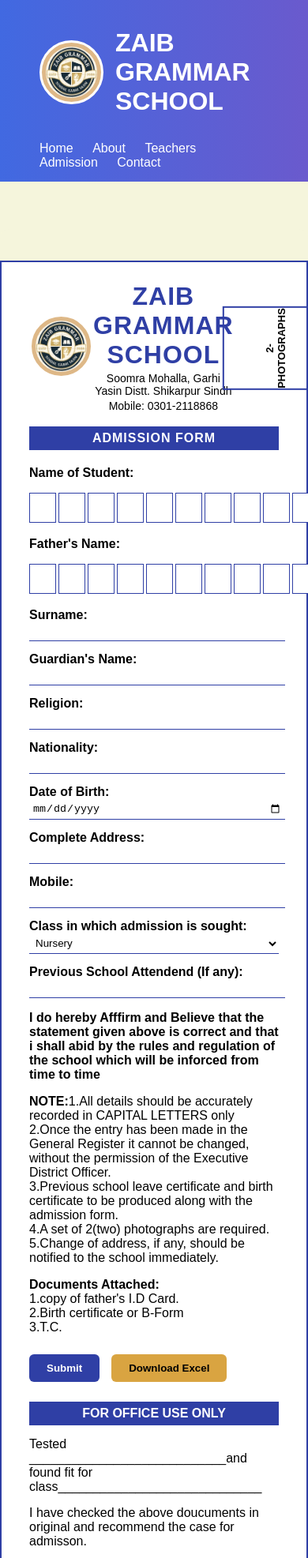
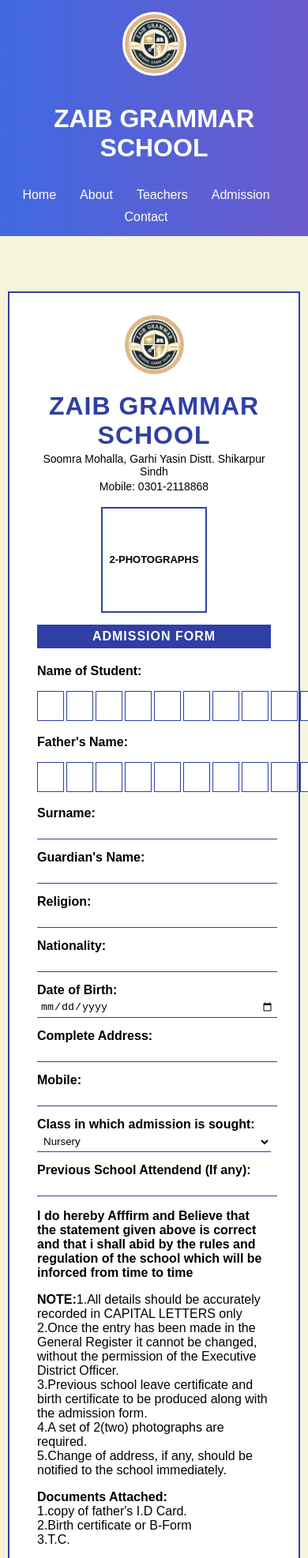
Before and after one commit to ZaibGrammarGY/SchoolMate, a plain HTML site: page admission.html in a window 390 px wide. Shown: the top 1973 px of the page at 79% size. Drawn offline with Linux system fonts and the light colour scheme.

Commit message:
Add files via upload

```diff
--- a/style.css
+++ b/style.css
@@ -440,3 +440,68 @@
 .excel-btn:hover {
     background: #c8932f;
 }
+
+@media (max-width: 768px) {
+
+header{
+padding:15px 20px;
+}
+
+.header-container{
+flex-direction:column;
+text-align:center;
+}
+
+nav{
+display:flex;
+flex-wrap:wrap;
+justify-content:center;
+gap:10px;
+}
+
+.hero{
+height:250px;
+}
+
+.hero h2{
+font-size:24px;
+padding:10px 15px;
+}
+
+section{
+margin:30px 10px;
+padding:20px;
+}
+
+.image-row{
+flex-direction:column;
+}
+
+.image-row img{
+width:100%;
+}
+
+.teacher-grid{
+grid-template-columns:1fr;
+}
+
+.school-top{
+flex-direction:column;
+gap:15px;
+text-align:center;
+}
+
+.photo-box{
+transform:none;
+}
+
+.button-area{
+flex-direction:column;
+}
+
+.submit-btn,
+.excel-btn{
+width:100%;
+}
+
+}
```
